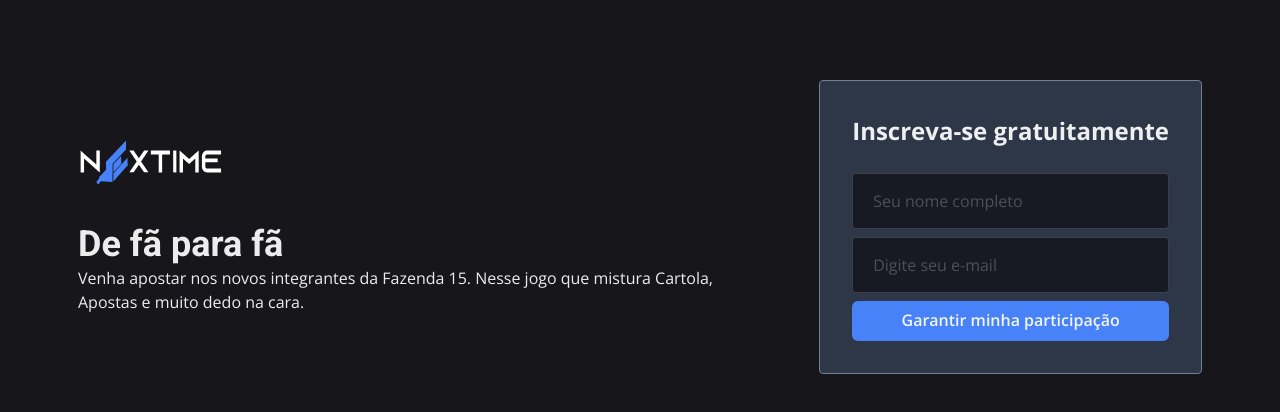
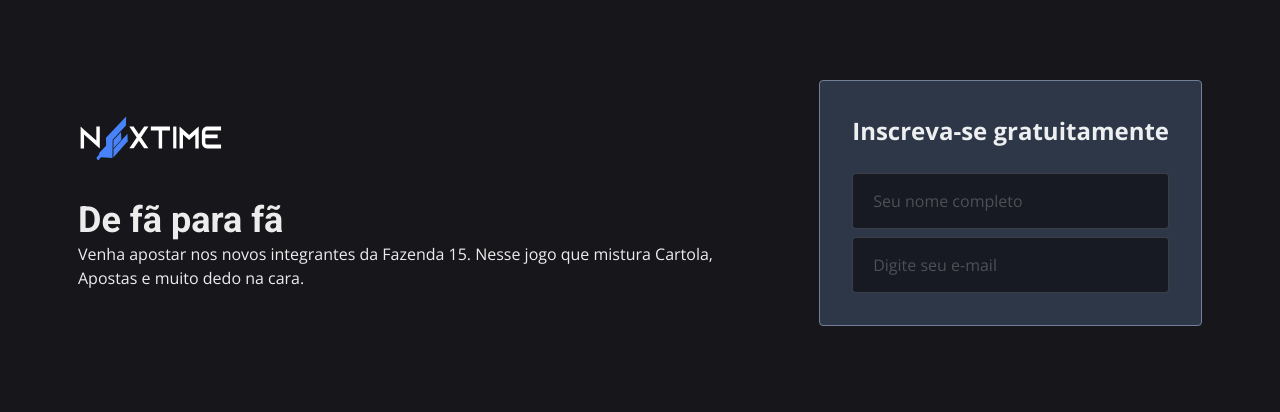
Before and after one commit to nextimecode/nextime-nextjs-chakra-ui-start, a Next.js app: page /subscribe in a window 1280 px wide. Shown: the top 412 px of the page. Built offline with nearby package versions, Linux system fonts and the light colour scheme.

Commit message:
feat: remove button in main

```diff
--- a/src/pages/subscribe.tsx
+++ b/src/pages/subscribe.tsx
@@ -1,5 +1,4 @@
 import { Box, Flex, Heading, Input, Text } from '@chakra-ui/react'
-import NextButton from '../components/atoms/NextButton'
 import { NextLogo } from '../components/atoms/NextLogo'
 export default function Subscribe() {
   return (
@@ -48,7 +47,6 @@ export default function Subscribe() {
                 px={5}
                 height={14}
               />
-              <NextButton>{'Garantir minha participação'}</NextButton>
             </Box>
           </form>
         </Box>
```
